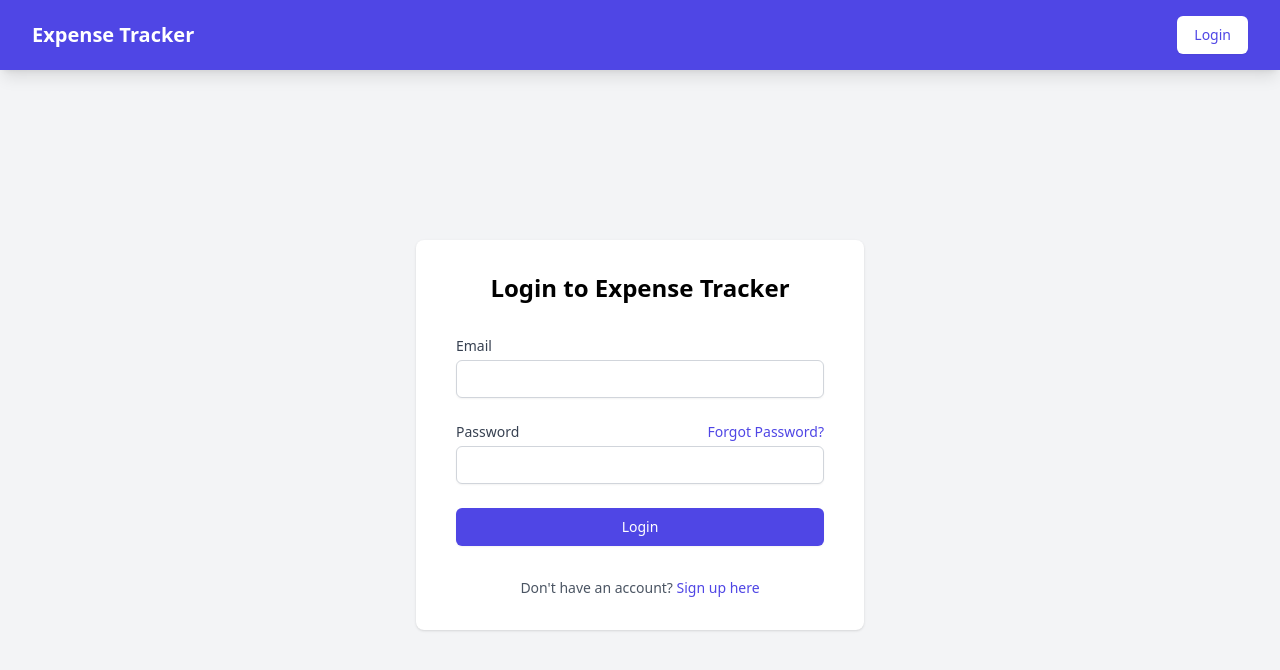
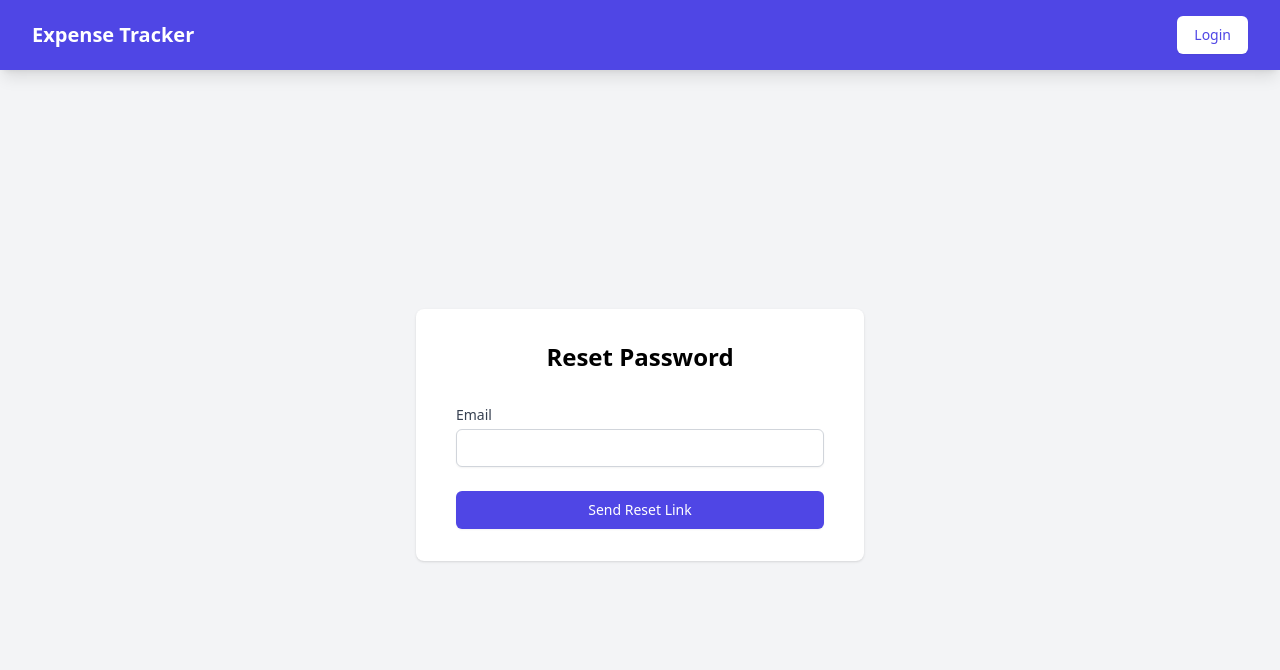
Before and after one commit to amitkocher1314/Expense-tracker, a React (Create React App) app: page /forgot-password in a window 1280 px wide. Shown: the top 670 px of the page. Built offline with nearby package versions, Linux system fonts and the light colour scheme.

Commit message:
Forgot Password Workflow

```diff
--- a/src/App.js
+++ b/src/App.js
@@ -4,6 +4,7 @@ import Signup from "./components/pages/Signup";
 import Login from "./components/pages/Login";
 import Welcome from "./components/pages/Welcome";
 import UpdateProfile from "./components/pages/UpdateProfile";
+import ForgotPassword from "./components/pages/ForgotPassword";
 function App() {
   return(
     <Router>
@@ -13,6 +14,9 @@ function App() {
     </Route>
     <Route path="/welcome" >
     <Welcome />
+    </Route>
+    <Route path="/forgot-password" >
+    <ForgotPassword />
     </Route>
     <Route path="/update-profile" >
     <UpdateProfile />
--- /dev/null
+++ b/src/components/pages/ForgotPassword.js
@@ -0,0 +1,80 @@
+import React, { useState } from 'react';
+import Header from '../header/Header';
+
+const ForgotPassword = () => {
+  const [email, setEmail] = useState('');
+  const [loading, setLoading] = useState(false);
+  const [message, setMessage] = useState('');
+
+  const handlePasswordReset = async (e) => {
+    e.preventDefault();
+    setLoading(true);
+    setMessage('');
+
+    try {
+      const apiKey = 'AIzaSyCsmq92tnnIqmTW8V5Zas257RF0G2lRtXw';
+      const url = `https://identitytoolkit.googleapis.com/v1/accounts:sendOobCode?key=${apiKey}`;
+      const payload = {
+        requestType: 'PASSWORD_RESET',
+        email,
+      };
+
+      const response = await fetch(url, {
+        method: 'POST',
+        headers: {
+          'Content-Type': 'application/json',
+        },
+        body: JSON.stringify(payload),
+      });
+
+      if (!response.ok) {
+        const errorData = await response.json();
+        throw new Error(errorData.error.message);
+      }
+
+      setMessage('Password reset link sent to your verified email-id. Please check your mail inbox.');
+      alert('Password reset link sent to your verified email-id. Please check your mail inbox.')
+    } catch (error) {
+      alert(error.message); // Show error using alert
+    }
+
+    setLoading(false);
+  };
+
+  return (
+    <div className="flex flex-col min-h-screen bg-gray-100">
+      <Header />
+
+      <div className="flex flex-1 items-center justify-center px-4 sm:px-6 lg:px-8">
+        <div className="w-full max-w-md space-y-8 bg-white py-8 px-4 shadow sm:rounded-lg sm:px-10">
+          <h2 className="text-2xl font-bold text-center">Reset Password</h2>
+          <form onSubmit={handlePasswordReset} className="space-y-6">
+            <div>
+              <label htmlFor="email" className="block text-sm font-medium text-gray-700">
+                Email
+              </label>
+              <input
+                type="email"
+                id="email"
+                className="mt-1 block w-full px-3 py-2 border border-gray-300 rounded-md shadow-sm focus:outline-none focus:ring-indigo-500 focus:border-indigo-500 sm:text-sm"
+                value={email}
+                onChange={(e) => setEmail(e.target.value)}
+                required
+              />
+            </div>
+            <button
+              type="submit"
+              className="w-full flex justify-center py-2 px-4 border border-transparent rounded-md shadow-sm text-sm font-medium text-white bg-indigo-600 hover:bg-indigo-700 focus:outline-none focus:ring-2 focus:ring-offset-2 focus:ring-indigo-500"
+              disabled={loading}
+            >
+              {loading ? 'Sending...' : 'Send Reset Link'}
+            </button>
+          </form>
+          {message && <div className="mt-4 text-sm text-green-600 text-center">{message}</div>}
+        </div>
+      </div>
+    </div>
+  );
+};
+
+export default ForgotPassword;
--- a/src/components/pages/Login.js
+++ b/src/components/pages/Login.js
@@ -71,9 +71,9 @@ const Login = () => {
                 <label htmlFor="password" className="block text-sm font-medium text-gray-700">
                   Password
                 </label>
-                <a href="/forgot-password" className="text-sm text-indigo-600 hover:text-indigo-500">
+                <Link to="/forgot-password" className="text-sm text-indigo-600 hover:text-indigo-500">
                   Forgot Password?
-                </a>
+                </Link>
               </div>
               <input
                 type="password"
```
